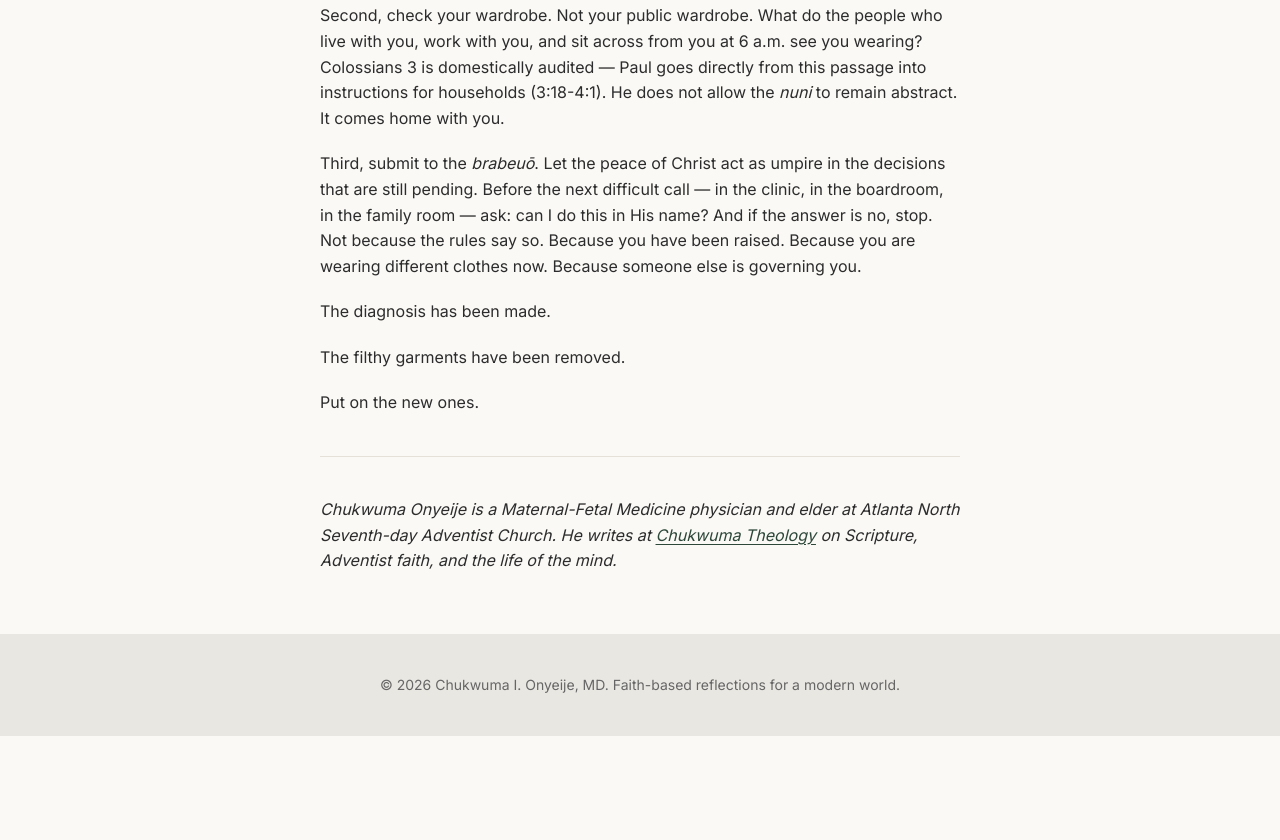
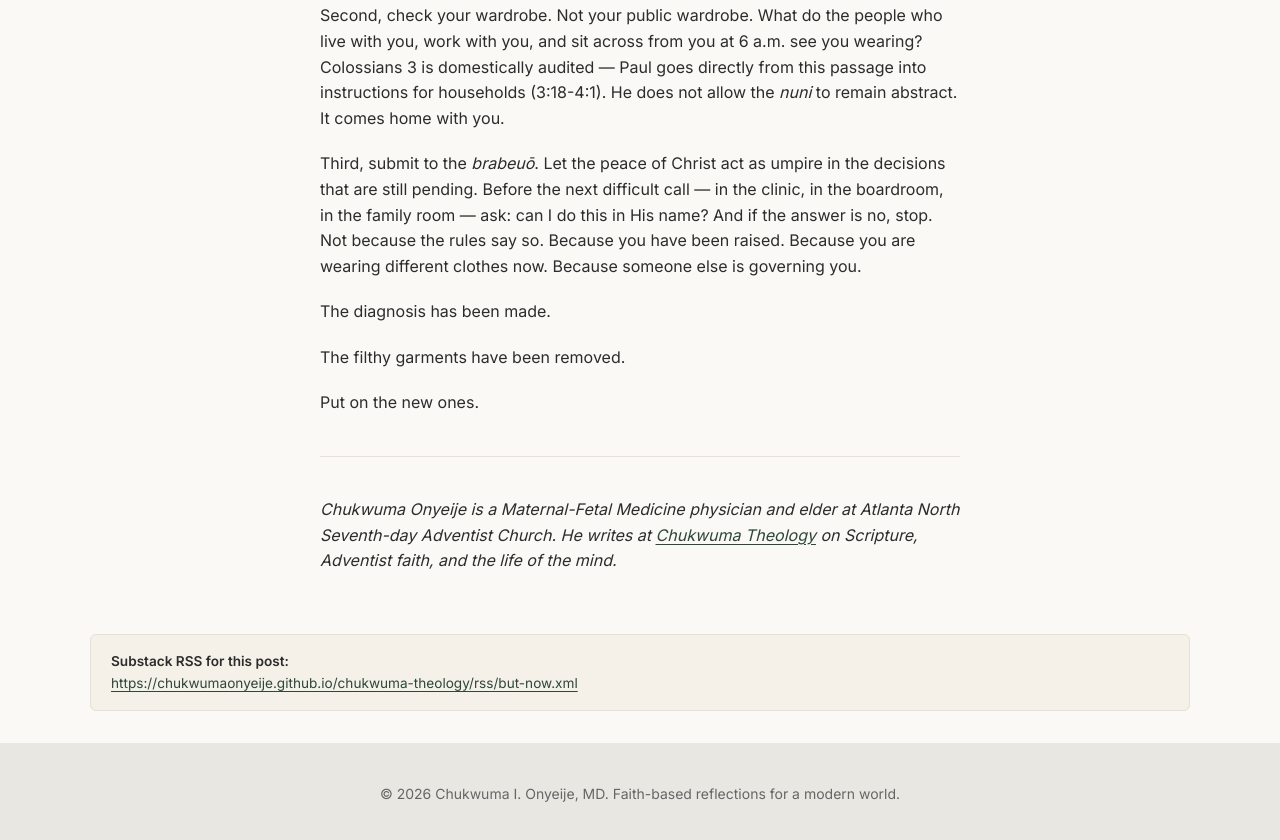
Before and after one commit to chukwumaonyeije/chukwuma-theology, an Astro site: page /chukwuma-theology/posts/but-now in a window 1280 px wide. Shown: the part 5096-5936 px from the top of the page. Before the commit the page ends 5832 px from the top, so only its background shows below. Built offline with nearby package versions, Linux system fonts and the light colour scheme; Astro itself is replaced by a stand-in of ours; a web font is replaced by a local one.

Commit message:
feat: add per-post RSS feeds for individual Substack import
Each published post now gets its own RSS XML at /rss/[slug].xml
containing only that post's full content. URL shown on post page
for easy copy-paste into Substack.

Co-Authored-By: Claude Sonnet 4.6 <noreply@anthropic.com>

```diff
--- a/src/layouts/PostLayout.astro
+++ b/src/layouts/PostLayout.astro
@@ -10,9 +10,11 @@ export interface Props {
   tags?: string[];
   audioUrl?: string;
   image?: { url: string; alt: string };
+  slug?: string;
 }
 
-const { title, description, date, tags, audioUrl, image } = Astro.props;
+const { title, description, date, tags, audioUrl, image, slug } = Astro.props;
+const rssUrl = slug ? `https://chukwumaonyeije.github.io/chukwuma-theology/rss/${slug}.xml` : null;
 
 const formattedDate = date.toLocaleDateString('en-US', {
   year: 'numeric',
@@ -76,6 +78,15 @@ const base = import.meta.env.BASE_URL.replace(/\/$/, '');
       </div>
     </article>
 
+    {rssUrl && (
+      <div class="post-rss-link container">
+        <p>
+          <strong>Substack RSS for this post:</strong><br />
+          <a href={rssUrl} target="_blank" rel="noopener">{rssUrl}</a>
+        </p>
+      </div>
+    )}
+
     <footer class="site-footer">
       <div class="container">
         <p>&copy; 2026 Chukwuma I. Onyeije, MD. Faith-based reflections for a modern world.</p>
--- a/src/pages/posts/[...slug].astro
+++ b/src/pages/posts/[...slug].astro
@@ -22,6 +22,7 @@ const { Content } = await post.render();
   tags={post.data.tags}
   audioUrl={post.data.audioUrl}
   image={post.data.image}
+  slug={post.slug}
 >
   <Content />
 </PostLayout>
--- a/src/styles/post.css
+++ b/src/styles/post.css
@@ -125,3 +125,21 @@ h1 {
   font-style: normal;
   color: var(--text-muted);
 }
+
+/* ── Per-post RSS link (for Substack import) ─────── */
+.post-rss-link {
+  margin: 2rem auto;
+  padding: 1rem 1.25rem;
+  background: #f5f0e8;
+  border: 1px solid var(--border);
+  border-radius: 6px;
+  font-size: 0.85rem;
+  color: var(--text-dark);
+  word-break: break-all;
+}
+
+.post-rss-link a {
+  color: var(--primary);
+  text-decoration: underline;
+  text-underline-offset: 3px;
+}
```
Also changed, not shown: src/pages/rss/[slug].xml.js (added, +37 -0 lines).
